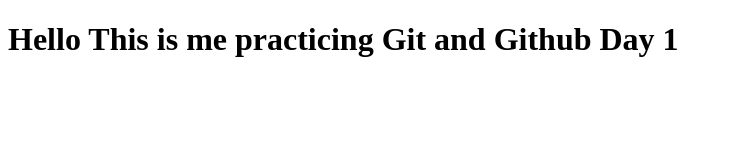
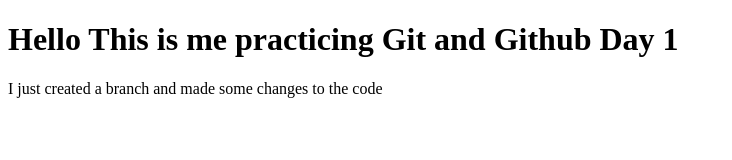
Before and after one commit to Sparky-gg/GitPractice, a plain HTML site: page index.htm in a window 1280 px wide. Shown: the whole page, without its empty margins (0-732 px from the left). Drawn offline with Linux system fonts and the light colour scheme.

Commit message:
feat: Added some useful code haha

```diff
--- a/index.htm
+++ b/index.htm
@@ -7,5 +7,6 @@
 </head>
 <body>
     <h1>Hello This is me practicing Git and Github Day 1</h1>
+    <p>I just created a branch and made some changes to the code</p>
 </body>
 </html>
```
